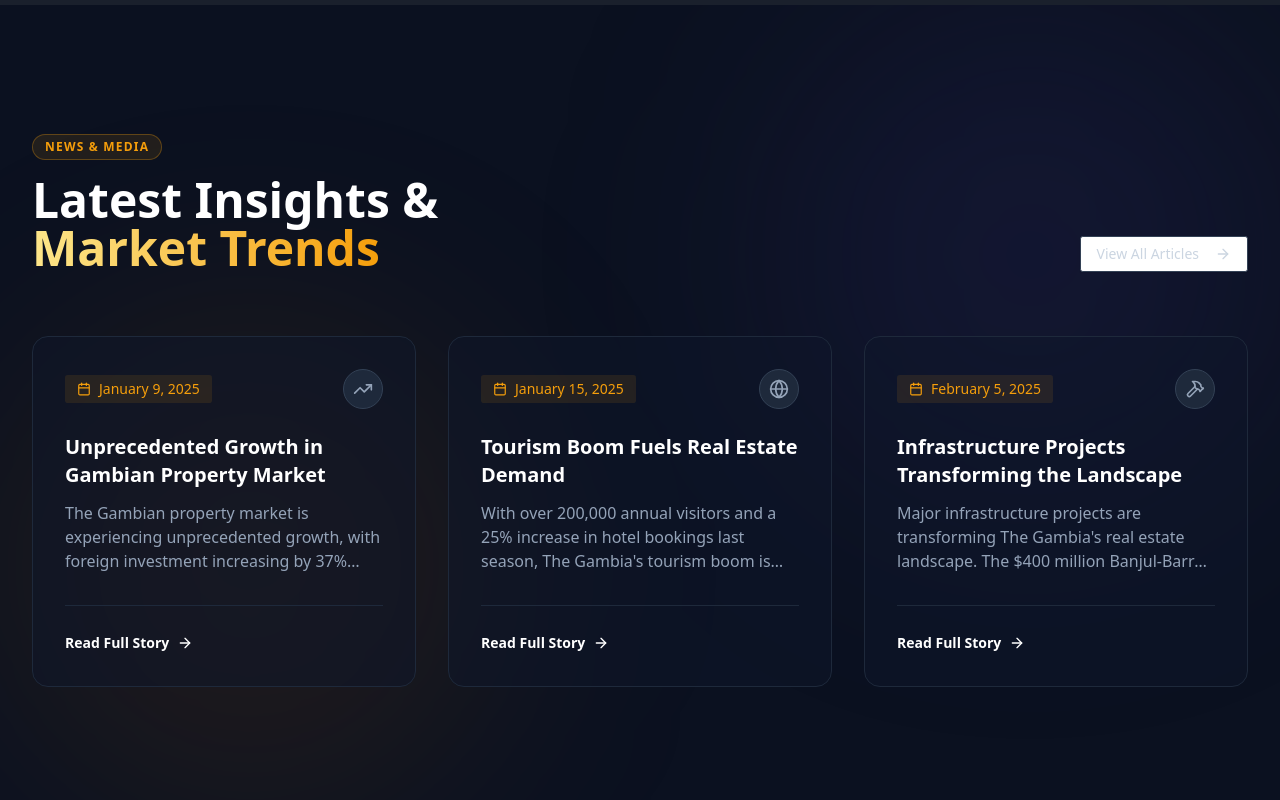
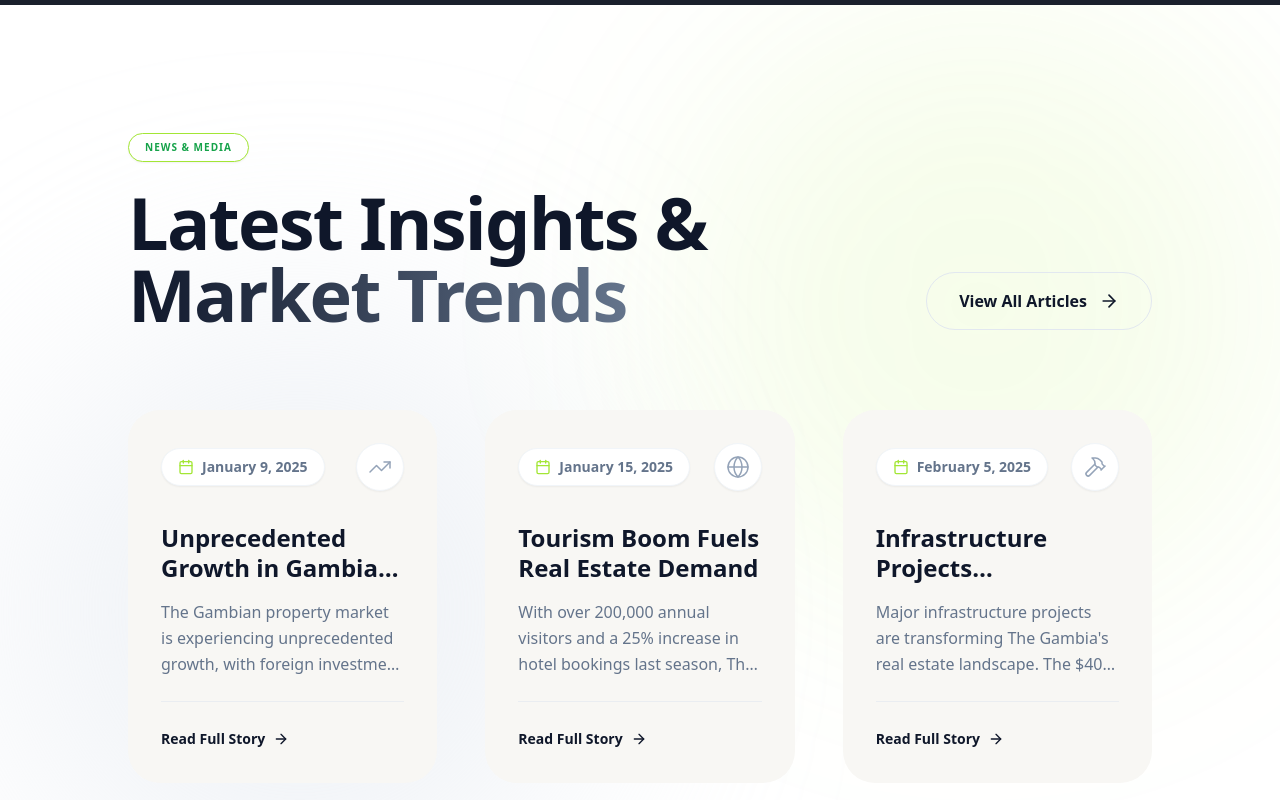
Before and after one commit to Eric-Eddie-Kabutey/standard-homes, a Next.js app: page /about in a window 1280 px wide. Shown: the part 6260-7060 px from the top of the page. Built offline with nearby package versions, Linux system fonts and the light colour scheme.

Commit message:
style(ui): expand layouts to full-width and fix build errors
- Updated Services, Testimonials, Insights, About, and Enquiry sections to use fluid full-width containers for better large-screen support.
- Switched 'NewsAndMedia' section to a clean white theme consistent with the new design language.

```diff
--- a/components/NewsAndMedia/ArticleInsights.tsx
+++ b/components/NewsAndMedia/ArticleInsights.tsx
@@ -54,18 +54,20 @@ export default function ArticleInsights() {
   return (
     <section className="relative w-full py-24 md:py-32 bg-white overflow-hidden text-slate-900">
 
-      <div className="max-w-[1400px] mx-auto px-4 sm:px-6 lg:px-8">
+      <div className="absolute top-0 left-0 w-[500px] h-[500px] bg-slate-100 rounded-full blur-[120px] pointer-events-none" />
+      <div className="absolute bottom-0 right-0 w-[500px] h-[500px] bg-[#a3e635]/10 rounded-full blur-[120px] pointer-events-none" />
 
-        {/* Header */}
-        <div className="flex flex-col md:flex-row items-end justify-between mb-16">
-          <div className="space-y-6">
+      <div className="w-full px-6 md:px-16 lg:px-24 xl:px-32 relative z-10">
+
+        <div className="flex flex-col md:flex-row items-end justify-between mb-16 gap-8">
+          <div className="space-y-6 max-w-3xl">
             <motion.div
               animate={{ rotate: 360 }}
               transition={{ repeat: Infinity, duration: 25, ease: "linear" }}
               className="inline-flex items-center justify-center px-4 py-1.5 rounded-full border border-[#a3e635] bg-white shadow-sm w-32"
             >
               <span className="text-[10px] font-bold uppercase tracking-widest text-slate-900">
-                ARTICLES ·
+                ARTICLES
               </span>
             </motion.div>
 
@@ -73,31 +75,29 @@ export default function ArticleInsights() {
               initial={{ opacity: 0, y: 20 }}
               whileInView={{ opacity: 1, y: 0 }}
               viewport={{ once: true }}
-              className="text-4xl md:text-6xl font-bold leading-tight tracking-tight"
+              className="text-4xl md:text-6xl lg:text-7xl font-bold leading-tight tracking-tight"
             >
               Discover inspiration <br /> and trends
             </motion.h2>
           </div>
 
           <Link href="/news">
-            <button className="hidden md:flex items-center gap-2 px-8 py-4 rounded-full border border-slate-200 hover:border-[#a3e635] hover:bg-[#a3e635] transition-all font-bold group">
+            <button className="hidden md:flex items-center gap-3 px-8 py-4 rounded-full border border-slate-200 hover:border-[#a3e635] hover:bg-[#a3e635] transition-all font-bold group">
               View All Posts
               <ArrowUpRight className="w-5 h-5 group-hover:rotate-45 transition-transform" />
             </button>
           </Link>
         </div>
 
-        {/* Articles Grid */}
-        <div className="grid grid-cols-1 md:grid-cols-2 lg:grid-cols-4 gap-8">
+        <div className="grid grid-cols-1 md:grid-cols-2 lg:grid-cols-4 gap-8 lg:gap-10">
           {articles.map((article, index) => (
             <ArticleCard key={article.id} article={article} index={index} />
           ))}
         </div>
 
-        {/* Mobile Button */}
-        <div className="mt-12 flex justify-center md:hidden">
+        <div className="mt-16 flex justify-center md:hidden">
            <Link href="/news">
-            <button className="flex items-center gap-2 px-8 py-4 rounded-full bg-[#a3e635] font-bold w-full justify-center">
+            <button className="flex items-center gap-2 px-8 py-4 rounded-full bg-[#a3e635] font-bold w-full justify-center shadow-lg">
               View All Posts <ArrowRight className="w-5 h-5" />
             </button>
           </Link>
@@ -118,26 +118,26 @@ function ArticleCard({ article, index }: { article: Article; index: number }) {
       className="group cursor-pointer flex flex-col h-full"
     >
       <Link href={article.link} className="flex flex-col h-full">
-        {/* Image */}
-        <div className="relative w-full h-[280px] rounded-[2rem] overflow-hidden mb-6">
+        <div className="relative w-full h-[280px] xl:h-[320px] rounded-[2rem] overflow-hidden mb-8 shadow-sm">
           <Image
             src={article.image}
             alt={article.title}
             fill
             className="object-cover transition-transform duration-700 group-hover:scale-110"
           />
-          <div className="absolute top-4 left-4 bg-[#a3e635] text-slate-900 text-xs font-bold px-3 py-1 rounded-full uppercase tracking-wide">
+          <div className="absolute inset-0 bg-black/10 group-hover:bg-transparent transition-colors duration-500" />
+
+          <div className="absolute top-5 left-5 bg-[#a3e635] text-slate-900 text-[11px] font-bold px-3 py-1.5 rounded-full uppercase tracking-wide shadow-sm">
             {article.tag}
           </div>
         </div>
 
-        {/* Content */}
-        <div className="flex flex-col flex-grow">
-          <div className="flex items-center gap-4 mb-3">
+        <div className="flex flex-col flex-grow px-2">
+          <div className="flex items-center gap-4 mb-4">
              <span className="text-xs font-bold text-slate-400 uppercase tracking-widest">{article.date}</span>
              <div className="h-[1px] flex-grow bg-slate-200" />
           </div>
-          <h3 className="text-xl font-bold text-slate-900 leading-snug group-hover:text-[#a3e635] transition-colors">
+          <h3 className="text-2xl font-bold text-slate-900 leading-tight group-hover:text-[#16a34a] transition-colors">
             {article.title}
           </h3>
         </div>
--- a/components/NewsAndMedia/NewsAndMeida.tsx
+++ b/components/NewsAndMedia/NewsAndMeida.tsx
@@ -2,11 +2,10 @@
 
 import React from "react";
 import Link from "next/link";
-import { motion, Variants } from "framer-motion"; // Added Variants type
-import { ArrowRight, Calendar, TrendingUp, Globe, Hammer, LucideIcon } from "lucide-react"; // Added LucideIcon type
+import { motion, Variants } from "framer-motion";
+import { ArrowRight, Calendar, TrendingUp, Globe, Hammer, LucideIcon } from "lucide-react";
 import { Button } from "@/components/ui/button";
 
-// Define interface for News Items
 interface NewsItem {
   id: number;
   date: string;
@@ -24,7 +23,7 @@ const newsItems: NewsItem[] = [
     icon: TrendingUp,
     title: "Unprecedented Growth in Gambian Property Market",
     description:
-      "The Gambian property market is experiencing unprecedented growth, with foreign investment increasing by 37% year-over-year. Coastal areas like Kotu and Kololi are seeing particular demand, with property values appreciating 15-20% annually. The government's 99-year lease policy for foreign buyers has created a stable investment environment.",
+      "The Gambian property market is experiencing unprecedented growth, with foreign investment increasing by 37% year-over-year. Coastal areas like Kotu and Kololi are seeing particular demand, with property values appreciating 15-20% annually.",
   },
   {
     id: 2,
@@ -33,7 +32,7 @@ const newsItems: NewsItem[] = [
     icon: Globe,
     title: "Tourism Boom Fuels Real Estate Demand",
     description:
-      "With over 200,000 annual visitors and a 25% increase in hotel bookings last season, The Gambia's tourism boom is creating exceptional real estate opportunities. Our research identifies prime investment zones along the Atlantic Coast corridor where luxury resorts are achieving 85% occupancy rates year-round.",
+      "With over 200,000 annual visitors and a 25% increase in hotel bookings last season, The Gambia's tourism boom is creating exceptional real estate opportunities. Our research identifies prime investment zones along the Atlantic Coast.",
   },
   {
     id: 3,
@@ -42,7 +41,7 @@ const newsItems: NewsItem[] = [
     icon: Hammer,
     title: "Infrastructure Projects Transforming the Landscape",
     description:
-      "Major infrastructure projects are transforming The Gambia's real estate landscape. The $400 million Banjul-Barra Bridge project will connect previously isolated northern regions to the capital. Road upgrades along the Trans-Gambia Highway have already reduced travel times by 40%, making suburban areas more accessible.",
+      "Major infrastructure projects are transforming The Gambia's real estate landscape. The $400 million Banjul-Barra Bridge project will connect previously isolated northern regions to the capital.",
   },
 ];
 
@@ -67,22 +66,23 @@ export default function NewsAndMedia() {
   };
 
   return (
-    <section className="relative w-full py-24 md:py-32 bg-[#0B1120] text-white overflow-hidden">
-      <div className="absolute top-0 right-0 w-[500px] h-[500px] bg-indigo-900/20 rounded-full blur-[120px] pointer-events-none" />
-      <div className="absolute bottom-0 left-0 w-[500px] h-[500px] bg-amber-600/10 rounded-full blur-[120px] pointer-events-none" />
+    <section className="relative w-full py-24 md:py-32 bg-white text-slate-900 overflow-hidden">
 
-      <div className="max-w-[1400px] mx-auto px-4 sm:px-6 lg:px-8 relative z-10">
+      <div className="absolute top-0 right-0 w-[600px] h-[600px] bg-[#a3e635]/10 rounded-full blur-[120px] pointer-events-none" />
+      <div className="absolute bottom-0 left-0 w-[600px] h-[600px] bg-slate-200/50 rounded-full blur-[120px] pointer-events-none" />
 
-        <div className="flex flex-col md:flex-row items-end justify-between mb-16 gap-6">
-          <div>
+      <div className="w-full px-6 md:px-16 lg:px-24 xl:px-32 relative z-10">
+
+        <div className="flex flex-col md:flex-row items-end justify-between mb-20 gap-8">
+          <div className="max-w-3xl">
             <motion.div
               initial={{ opacity: 0, x: -20 }}
               whileInView={{ opacity: 1, x: 0 }}
               viewport={{ once: true }}
-              className="inline-flex items-center gap-2 px-3 py-1 rounded-full border border-amber-500/30 bg-amber-500/10 text-amber-500 mb-4"
+              className="inline-flex items-center gap-2 px-4 py-1.5 rounded-full border border-[#a3e635] bg-white text-[#16a34a] mb-6 shadow-sm"
             >
-              <span className="text-xs font-bold uppercase tracking-widest">
-                News & Media
+              <span className="text-[10px] font-bold uppercase tracking-widest">
+                NEWS & MEDIA
               </span>
             </motion.div>
             <motion.h2
@@ -90,10 +90,10 @@ export default function NewsAndMedia() {
               whileInView={{ opacity: 1, y: 0 }}
               viewport={{ once: true }}
               transition={{ delay: 0.1 }}
-              className="text-4xl md:text-5xl font-bold leading-tight"
+              className="text-5xl md:text-6xl lg:text-7xl font-bold leading-[1.1] tracking-tight text-slate-900"
             >
               Latest Insights & <br />
-              <span className="text-transparent bg-clip-text bg-gradient-to-r from-amber-200 to-amber-500">
+              <span className="text-transparent bg-clip-text bg-gradient-to-r from-slate-900 to-slate-500">
                 Market Trends
               </span>
             </motion.h2>
@@ -106,12 +106,10 @@ export default function NewsAndMedia() {
             transition={{ delay: 0.2 }}
           >
             <Link href="/news">
-              <Button
-                variant="outline"
-                className="hidden md:flex border-slate-700 text-slate-300 hover:bg-slate-800 hover:text-white hover:border-amber-500 transition-all duration-300"
-              >
-                View All Articles <ArrowRight className="ml-2 w-4 h-4" />
-              </Button>
+              <button className="hidden md:flex items-center gap-3 px-8 py-4 rounded-full border border-slate-200 text-slate-900 font-bold hover:border-[#a3e635] hover:bg-[#a3e635] transition-all duration-300 group">
+                View All Articles
+                <ArrowRight className="w-5 h-5 group-hover:rotate-45 transition-transform" />
+              </button>
             </Link>
           </motion.div>
         </div>
@@ -121,16 +119,16 @@ export default function NewsAndMedia() {
           initial="hidden"
           whileInView="visible"
           viewport={{ once: true, margin: "-50px" }}
-          className="grid grid-cols-1 md:grid-cols-2 lg:grid-cols-3 gap-8"
+          className="grid grid-cols-1 md:grid-cols-2 lg:grid-cols-3 gap-8 lg:gap-12"
         >
           {newsItems.map((item) => (
             <NewsCard key={item.id} item={item} variants={cardVariants} />
           ))}
         </motion.div>
 
-        <div className="mt-12 flex justify-center md:hidden">
+        <div className="mt-16 flex justify-center md:hidden">
           <Link href="/news">
-            <Button className="bg-amber-600 hover:bg-amber-700 text-white w-full max-w-xs">
+            <Button className="bg-[#a3e635] hover:bg-[#8cd321] text-slate-900 font-bold w-full max-w-xs h-12 rounded-full">
               View All Articles
             </Button>
           </Link>
@@ -140,41 +138,39 @@ export default function NewsAndMedia() {
   );
 }
 
-// --- Typed Card Component ---
 function NewsCard({ item, variants }: { item: NewsItem; variants: Variants }) {
   const Icon = item.icon;
 
   return (
     <motion.div
       variants={variants}
-      className="group relative flex flex-col bg-slate-900/50 border border-slate-800 rounded-2xl overflow-hidden hover:border-amber-500/50 hover:bg-slate-800/80 transition-all duration-500"
+      className="group relative flex flex-col bg-[#F8F7F4] rounded-[2rem] p-8 border border-transparent hover:border-[#a3e635]/30 hover:shadow-xl hover:-translate-y-2 transition-all duration-500"
     >
-      <div className="absolute inset-0 bg-gradient-to-b from-transparent to-amber-900/5 opacity-0 group-hover:opacity-100 transition-opacity duration-500 pointer-events-none" />
+      <div className="flex flex-col h-full relative z-10">
 
-      <div className="p-8 flex flex-col h-full relative z-10">
-        <div className="flex items-center justify-between mb-6">
-          <div className="flex items-center gap-2 text-sm font-medium text-amber-500 bg-amber-500/10 px-3 py-1 rounded-md">
-            <Calendar className="w-3.5 h-3.5" />
+        <div className="flex items-center justify-between mb-8">
+          <div className="flex items-center gap-2 text-sm font-bold text-slate-500 bg-white px-4 py-2 rounded-full shadow-sm border border-slate-100">
+            <Calendar className="w-4 h-4 text-[#a3e635]" />
             <span>{item.date}</span>
           </div>
-          <div className="w-10 h-10 rounded-full bg-slate-800 flex items-center justify-center border border-slate-700 group-hover:border-amber-500/30 group-hover:bg-slate-700 transition-colors">
-            <Icon className="w-5 h-5 text-slate-400 group-hover:text-white transition-colors" />
+          <div className="w-12 h-12 rounded-full bg-white flex items-center justify-center border border-slate-100 shadow-sm group-hover:bg-[#a3e635] transition-colors duration-300">
+            <Icon className="w-6 h-6 text-slate-400 group-hover:text-slate-900 transition-colors" strokeWidth={1.5} />
           </div>
         </div>
 
         <div className="flex-grow">
-          <h3 className="text-xl font-bold text-white mb-3 group-hover:text-amber-400 transition-colors line-clamp-2">
+          <h3 className="text-2xl font-bold text-slate-900 mb-4 group-hover:text-[#16a34a] transition-colors line-clamp-2 leading-tight">
             {item.title}
           </h3>
-          <p className="text-slate-400 leading-relaxed line-clamp-3 text-sm md:text-base">
+          <p className="text-slate-500 leading-relaxed line-clamp-3 text-base mb-6">
             {item.description}
           </p>
         </div>
 
-        <div className="mt-8 pt-6 border-t border-slate-800 group-hover:border-slate-700 transition-colors">
+        <div className="mt-auto pt-6 border-t border-slate-200/60 group-hover:border-[#a3e635]/20 transition-colors">
           <Link
             href="/news"
-            className="inline-flex items-center gap-2 text-sm font-bold text-white hover:text-amber-400 transition-colors"
+            className="inline-flex items-center gap-2 text-sm font-bold text-slate-900 group-hover:text-[#16a34a] transition-colors"
           >
             Read Full Story
             <ArrowRight className="w-4 h-4 transition-transform duration-300 group-hover:translate-x-1" />
--- a/components/OurProperties/QuickEnquiryForm.tsx
+++ b/components/OurProperties/QuickEnquiryForm.tsx
@@ -31,7 +31,7 @@ export default function QuickEnquiryForm() {
   };
 
   return (
-    <section className="relative w-full py-32 flex items-center justify-center overflow-hidden">
+    <section className="relative w-full py-24 md:py-32 flex items-center justify-center overflow-hidden px-4 md:px-8">
 
       <div className="absolute inset-0 z-0">
         <Image
@@ -43,36 +43,37 @@ export default function QuickEnquiryForm() {
         <div className="absolute inset-0 bg-slate-900/60 backdrop-blur-sm" />
       </div>
 
-      {/* Form Card */}
       <motion.div
-        initial={{ opacity: 0, scale: 0.95 }}
-        whileInView={{ opacity: 1, scale: 1 }}
+        initial={{ opacity: 0, y: 40 }}
+        whileInView={{ opacity: 1, y: 0 }}
         viewport={{ once: true }}
-        className="relative z-10 bg-white rounded-[3rem] shadow-2xl p-8 md:p-16 max-w-5xl w-full mx-4"
+        transition={{ duration: 0.7 }}
+        className="relative z-10 bg-white rounded-[3rem] shadow-2xl p-8 md:p-16 lg:p-20 w-full max-w-[1600px]"
       >
-        <div className="flex flex-col items-center text-center mb-12">
+        <div className="flex flex-col items-center text-center mb-16">
           <motion.div
             animate={{ rotate: 360 }}
             transition={{ repeat: Infinity, duration: 25, ease: "linear" }}
-            className="inline-flex items-center justify-center px-4 py-1.5 rounded-full border border-[#a3e635] bg-white mb-6 shadow-sm"
+            className="inline-flex items-center justify-center px-4 py-1.5 rounded-full border border-[#a3e635] bg-white mb-8 shadow-sm"
           >
             <span className="text-[10px] font-bold uppercase tracking-widest text-slate-900">
-              QUICK ENQUIRY ·
+              QUICK ENQUIRY
             </span>
           </motion.div>
 
-          <h2 className="text-3xl md:text-5xl font-bold text-slate-900 leading-tight">
-            Get specialist advice for residential, <br /> commercial or property
+          <h2 className="text-4xl md:text-6xl lg:text-7xl font-bold text-slate-900 leading-tight tracking-tight max-w-5xl">
+            Get specialist advice for residential, <br className="hidden md:block" /> commercial or property
           </h2>
         </div>
 
-        <form onSubmit={handleSubmit} className="grid grid-cols-1 md:grid-cols-2 gap-6">
+        <div className="max-w-5xl mx-auto">
+          <form onSubmit={handleSubmit} className="grid grid-cols-1 md:grid-cols-2 gap-6 md:gap-8">
             <input
               type="text"
               name="name"
               placeholder="Your Name*"
               required
-            className="w-full h-14 px-6 bg-gray-50 rounded-2xl border border-transparent focus:border-[#a3e635] focus:ring-0 outline-none transition-all"
+              className="w-full h-16 px-8 bg-gray-50 rounded-[2rem] border border-transparent focus:border-[#a3e635] focus:bg-white focus:ring-0 outline-none transition-all text-lg"
               onChange={handleChange}
             />
 
@@ -81,7 +82,7 @@ export default function QuickEnquiryForm() {
               name="email"
               placeholder="Email*"
               required
-            className="w-full h-14 px-6 bg-gray-50 rounded-2xl border border-transparent focus:border-[#a3e635] focus:ring-0 outline-none transition-all"
+              className="w-full h-16 px-8 bg-gray-50 rounded-[2rem] border border-transparent focus:border-[#a3e635] focus:bg-white focus:ring-0 outline-none transition-all text-lg"
               onChange={handleChange}
             />
 
@@ -90,13 +91,14 @@ export default function QuickEnquiryForm() {
               name="phone"
               placeholder="Phone Number*"
               required
-            className="w-full h-14 px-6 bg-gray-50 rounded-2xl border border-transparent focus:border-[#a3e635] focus:ring-0 outline-none transition-all"
+              className="w-full h-16 px-8 bg-gray-50 rounded-[2rem] border border-transparent focus:border-[#a3e635] focus:bg-white focus:ring-0 outline-none transition-all text-lg"
               onChange={handleChange}
             />
 
+            <div className="relative">
                 <select
                     name="inquiryType"
-            className="w-full h-14 px-6 bg-gray-50 rounded-2xl border border-transparent focus:border-[#a3e635] focus:ring-0 outline-none transition-all appearance-none text-gray-600"
+                    className="w-full h-16 px-8 bg-gray-50 rounded-[2rem] border border-transparent focus:border-[#a3e635] focus:bg-white focus:ring-0 outline-none transition-all appearance-none text-gray-600 text-lg cursor-pointer"
                     onChange={handleChange}
                 >
                     <option>Residential Property</option>
@@ -105,22 +107,29 @@ export default function QuickEnquiryForm() {
                     <option>Borehole Solutions</option>
                     <option>Other</option>
                 </select>
+                <div className="absolute right-6 top-1/2 -translate-y-1/2 pointer-events-none">
+                    <svg width="12" height="8" viewBox="0 0 12 8" fill="none" xmlns="http://www.w3.org/2000/svg">
+                        <path d="M1 1.5L6 6.5L11 1.5" stroke="#9CA3AF" strokeWidth="2" strokeLinecap="round" strokeLinejoin="round"/>
+                    </svg>
+                </div>
+            </div>
 
-          <div className="md:col-span-2 flex flex-col items-center mt-4">
+            <div className="md:col-span-2 flex flex-col items-center mt-8">
               <button
                 type="submit"
                 disabled={status === "success"}
-              className="group w-full md:w-auto px-10 py-4 bg-[#a3e635] hover:bg-[#8cd321] text-slate-900 font-bold rounded-full transition-all flex items-center justify-center gap-2 shadow-lg hover:shadow-xl hover:scale-105"
+                className="group w-full md:w-auto px-12 py-5 bg-[#a3e635] hover:bg-[#8cd321] text-slate-900 text-xl font-bold rounded-full transition-all flex items-center justify-center gap-3 shadow-lg hover:shadow-xl hover:scale-105"
               >
                 {status === "success" ? "Success! We'll call you soon" : "Get A Call Back"}
-              {status !== "success" && <ArrowUpRight className="w-5 h-5" />}
+                {status !== "success" && <ArrowUpRight className="w-6 h-6 group-hover:rotate-45 transition-transform" />}
               </button>
 
-            <p className="text-xs text-gray-400 mt-4">
+              <p className="text-sm text-gray-400 mt-6 font-medium">
                 Required fields are marked *
               </p>
             </div>
           </form>
+        </div>
 
       </motion.div>
     </section>
```
Lines whose indentation alone changed are shown as unchanged.
